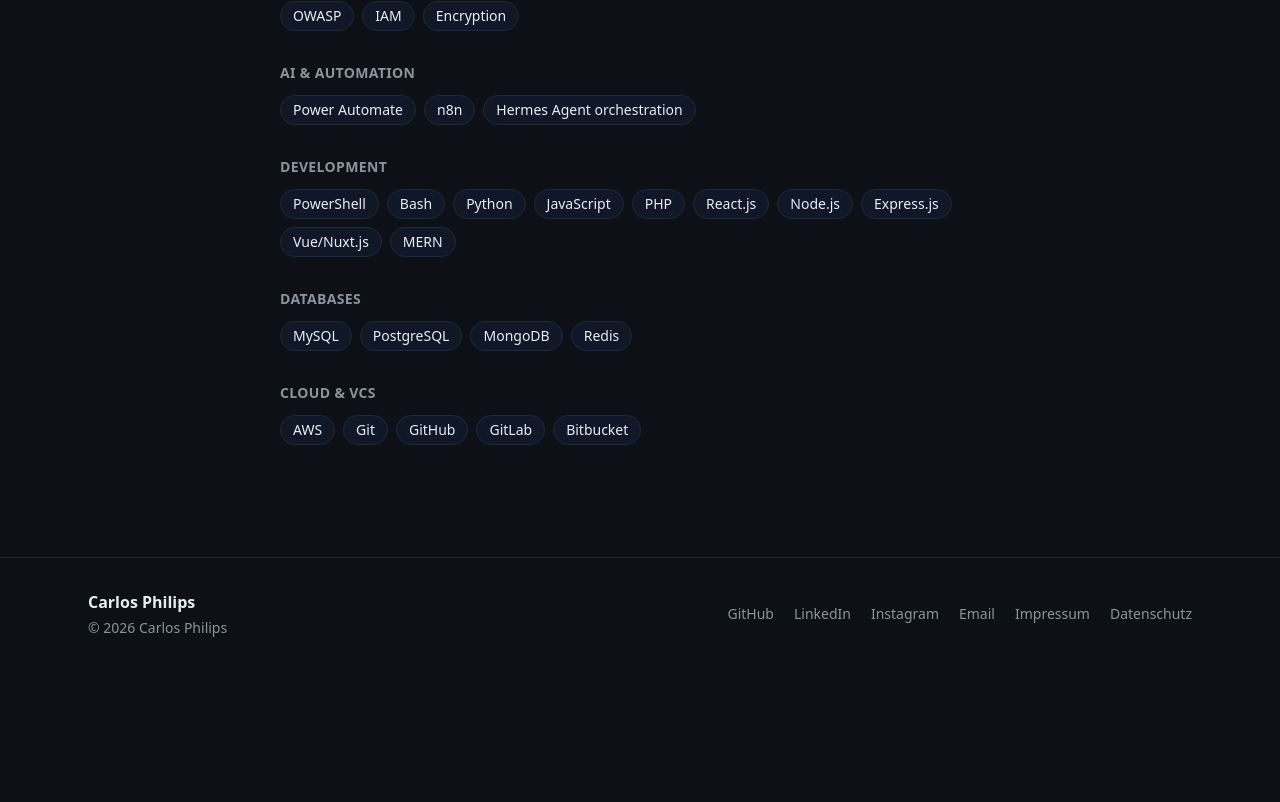
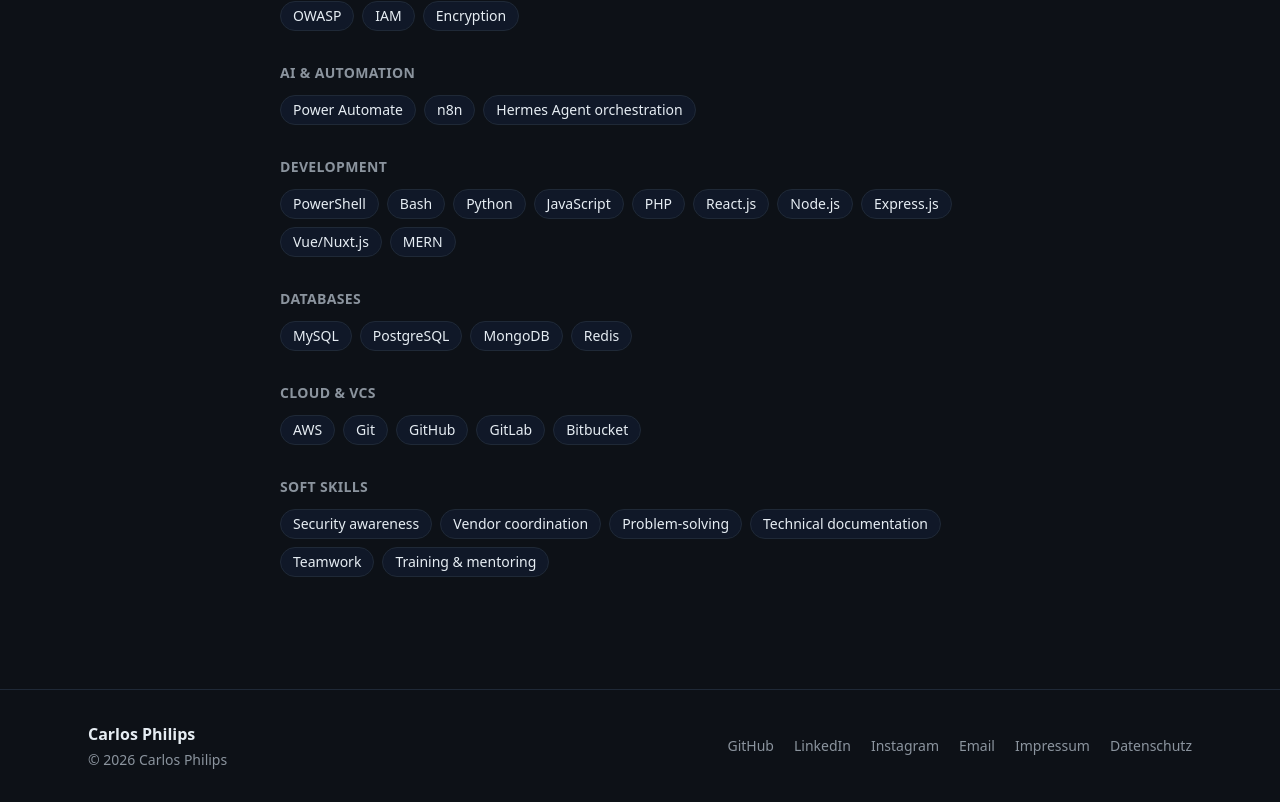
Before and after one commit to Khallitos/cphilcomputers_blogpost, a Next.js app: page /experience in a window 1280 px wide. Shown: the part 2577-3379 px from the top of the page. Before the commit the page ends 3247 px from the top, so only its background shows below. Built offline with nearby package versions, Linux system fonts and the light colour scheme.

Commit message:
fix: add soft skills group

```diff
--- a/src/data/skills.ts
+++ b/src/data/skills.ts
@@ -90,4 +90,15 @@
     group: "Cloud & VCS",
     skills: ["AWS", "Git", "GitHub", "GitLab", "Bitbucket"],
   },
+  {
+    group: "Soft Skills",
+    skills: [
+      "Security awareness",
+      "Vendor coordination",
+      "Problem-solving",
+      "Technical documentation",
+      "Teamwork",
+      "Training & mentoring",
+    ],
+  },
 ];
```
